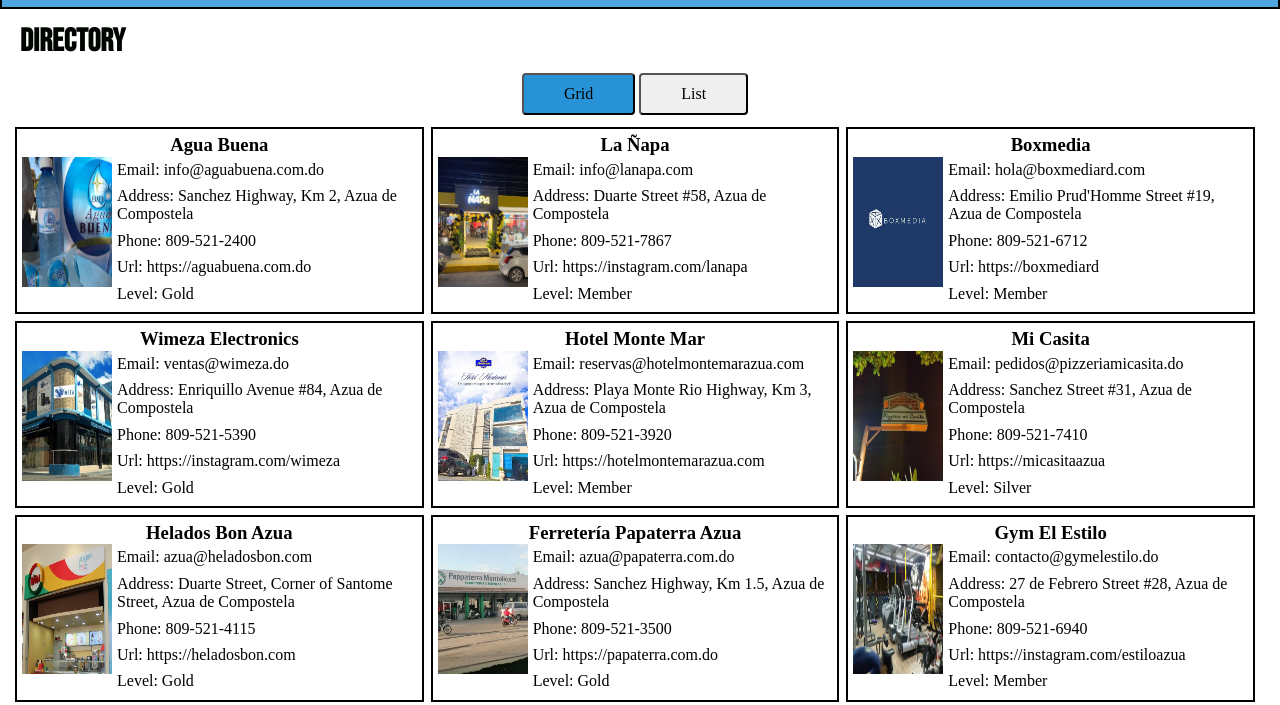
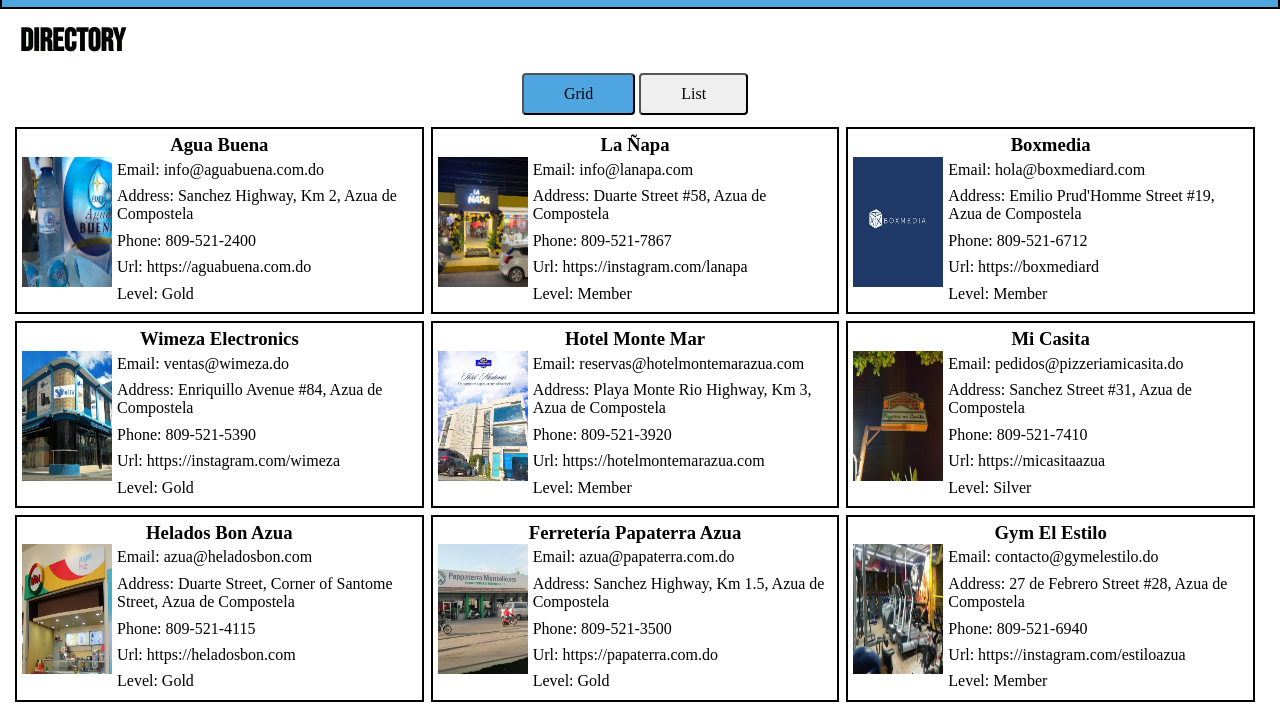
Before and after one commit to imanolmatos/wdd231, a plain HTML site: page chamber/directory.html in a window 1280 px wide. Shown: the part 95-800 px from the top of the page. Drawn offline with Linux system fonts and the light colour scheme.

Commit message:
css color

```diff
--- a/chamber/styles/directorysmall.css
+++ b/chamber/styles/directorysmall.css
@@ -199,7 +199,7 @@ footer span {
 }
 
 .buttonActivated {
-    background-color: #2892D7;
+    background-color: var(--primary-color);
 }
 
 
```
